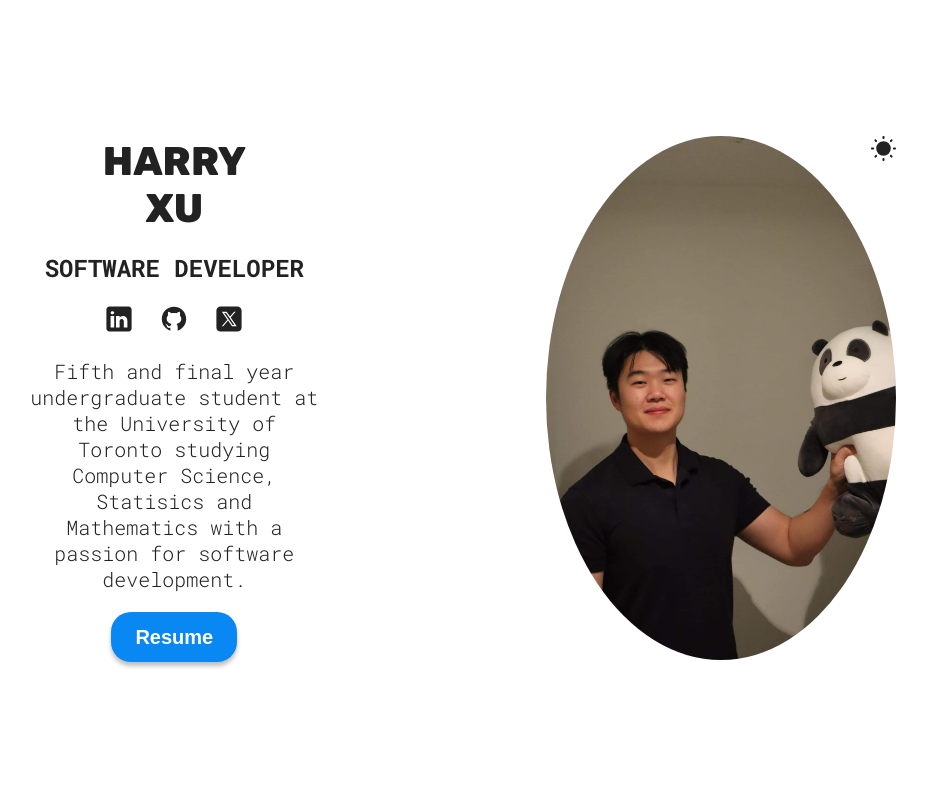
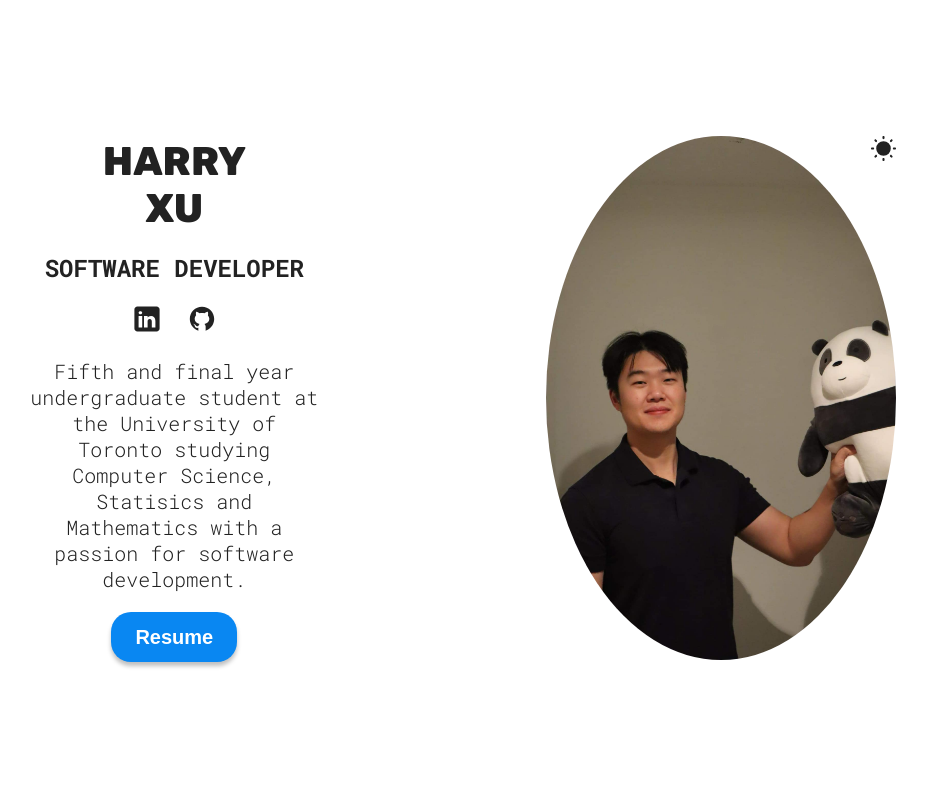
Before and after one commit to zihao-xu2096/Portfolio, a React (Vite) app: page / in a window 1280 px wide. Shown: the top 800 px of the page, without its empty margins (177-1104 px from the left). Built offline with nearby package versions, Linux system fonts and the light colour scheme.

Commit message:
Remove twitter icon temp

```diff
--- a/src/sections/Hero/Hero.jsx
+++ b/src/sections/Hero/Hero.jsx
@@ -1,15 +1,15 @@
-import styles from './HeroStyles.module.css';
+import githubDark from '../../assets/github-dark.svg';
+import githubLight from '../../assets/github-light.svg';
+import RESUME from '../../assets/HarrysResume.pdf';
+import linkedinDark from '../../assets/linkedin-dark.svg';
+import linkedinLight from '../../assets/linkedin-light.svg';
+import moon from '../../assets/moon.svg';
 import heroImg from '../../assets/profile-1.jpeg';
 import sun from '../../assets/sun.svg';
-import moon from '../../assets/moon.svg';
+import twitterDark from '../../assets/twitter-dark.svg';
 import twitterLight from '../../assets/twitter-light.svg';
-import twitterDark from '../../assets/twitter-dark.svg';
-import githubLight from '../../assets/github-light.svg';
-import githubDark from '../../assets/github-dark.svg';
-import linkedinLight from '../../assets/linkedin-light.svg';
-import linkedinDark from '../../assets/linkedin-dark.svg';
-import RESUME from '../../assets/HarrysResume.pdf';
 import { useTheme } from '../../common/ThemeContext';
+import styles from './HeroStyles.module.css';
 
 function Hero() {
   const { theme, toggleTheme } = useTheme();
@@ -48,9 +48,6 @@
           <a href="https://github.com/zihao-xu2096" target="_blank">
             <img src={githubIcon} alt="Github icon" />
           </a>
-          <a href="https://twitter.com/" target="_blank">
-            <img src={twitterIcon} alt="Twitter icon" />
-          </a>
         </span>
         <p className={styles.description}>
           Fifth and final year undergraduate student at the University of Toronto studying Computer Science, Statisics and Mathematics with a passion for software development.
```
